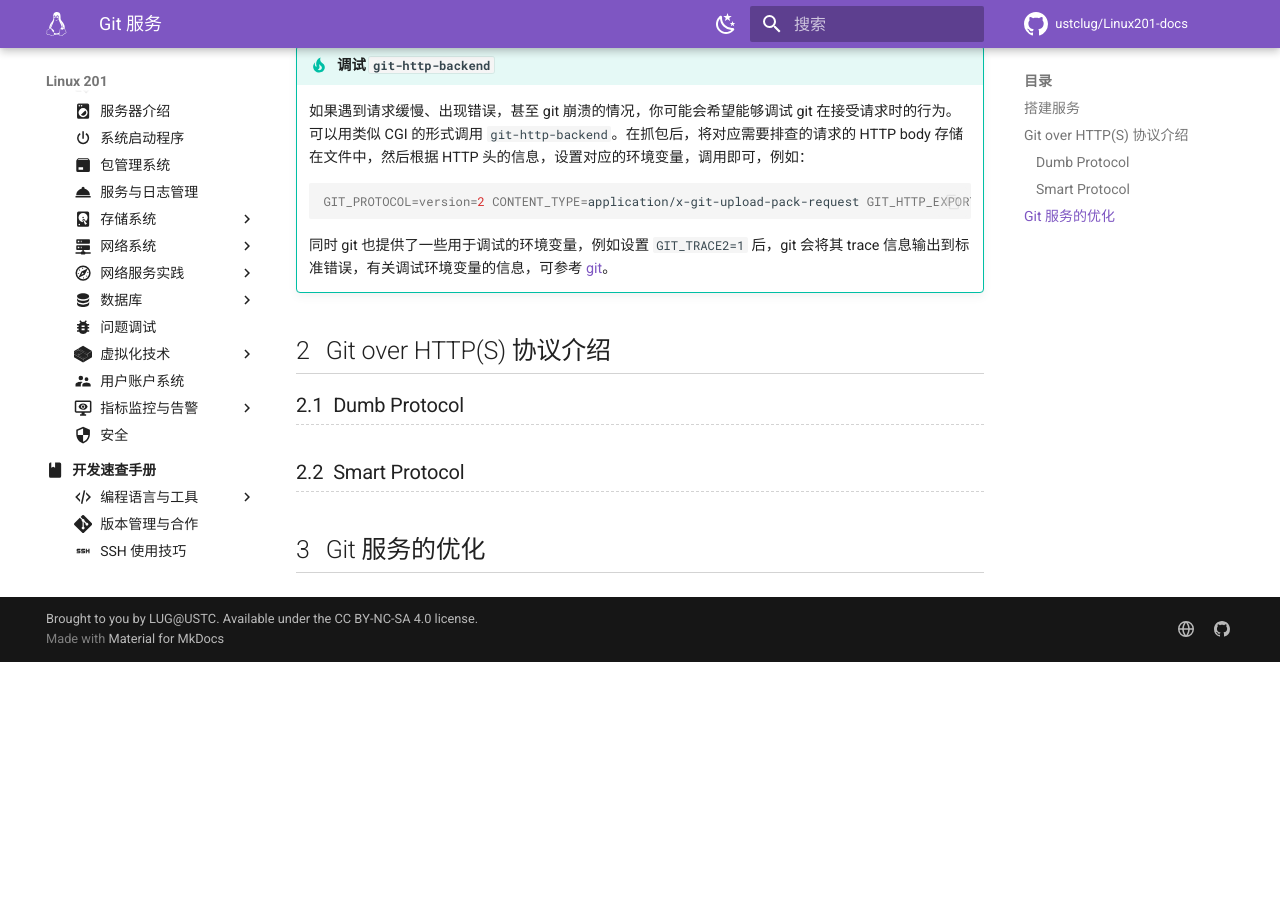
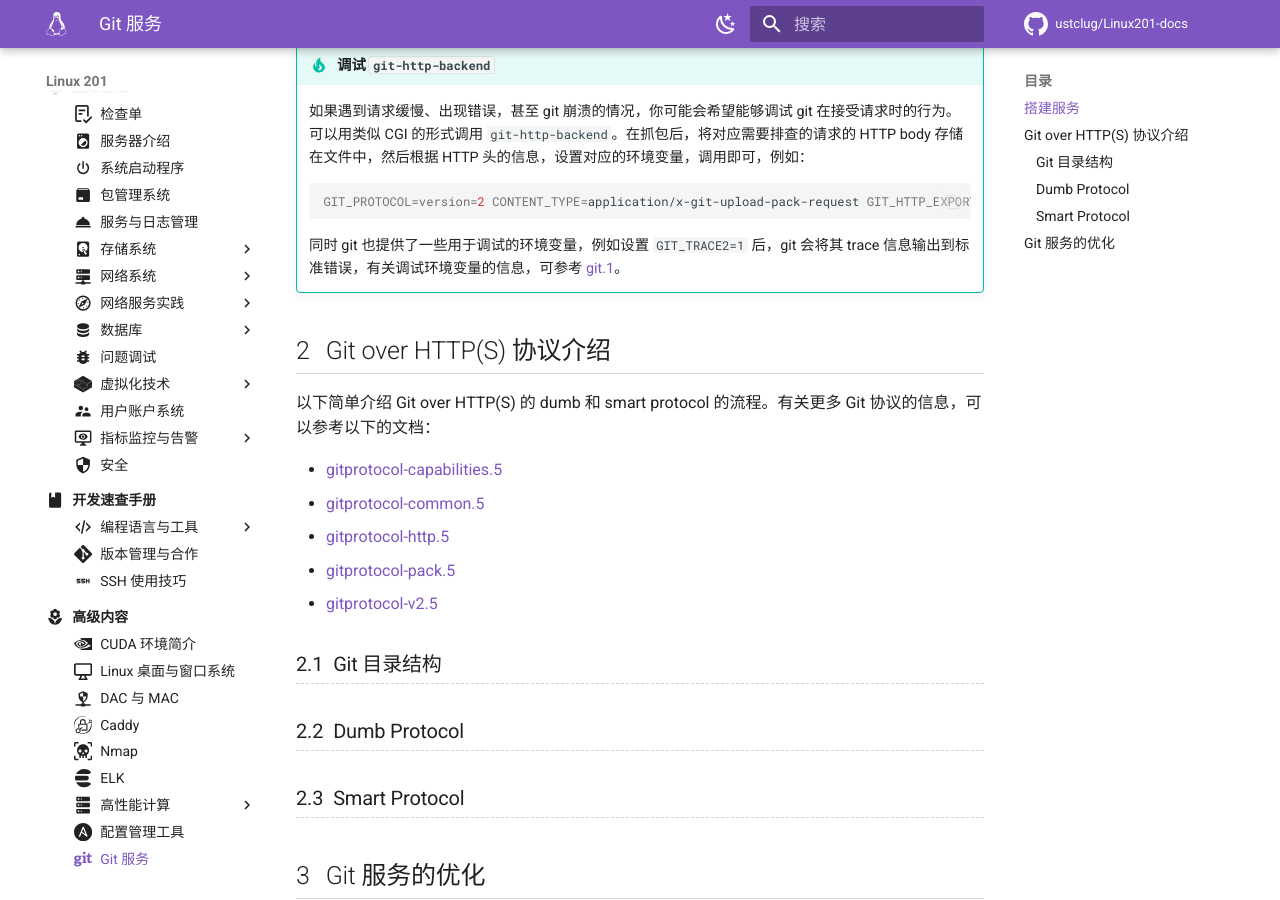
Before and after one commit to ustclug/Linux201-docs, an MkDocs documentation site: the page built from docs/advanced/git-server.md, in a window 1280 px wide and 900 px high, scrolled down 2573 px. Built offline with MkDocs 1.6.1 and Material for MkDocs 9.7.7, drawn with Linux system fonts in a browser that asks for light colours; comment, search, counter and statistics services are not loaded; before the commit the page ends 3235 px from its top, so only the background shows below that.

Commit message:
advanced/git-server: stub

````diff
--- a/docs/advanced/git-server.md
+++ b/docs/advanced/git-server.md
@@ -95,9 +95,19 @@
     GIT_PROTOCOL=version=2 CONTENT_TYPE=application/x-git-upload-pack-request GIT_HTTP_EXPORT_ALL="" GIT_PROJECT_ROOT=/srv/git/ PATH_INFO=/crates.io-index/git-upload-pack REQUEST_METHOD=POST git http-backend < input.txt > output.txt
     ```
 
-    同时 git 也提供了一些用于调试的环境变量，例如设置 `GIT_TRACE2=1` 后，git 会将其 trace 信息输出到标准错误，有关调试环境变量的信息，可参考 [git][git.1]。
+    同时 git 也提供了一些用于调试的环境变量，例如设置 `GIT_TRACE2=1` 后，git 会将其 trace 信息输出到标准错误，有关调试环境变量的信息，可参考 [git.1][git.1]。
 
 ## Git over HTTP(S) 协议介绍 {#git-over-http-intro}
+
+以下简单介绍 Git over HTTP(S) 的 dumb 和 smart protocol 的流程。有关更多 Git 协议的信息，可以参考以下的文档：
+
+- [gitprotocol-capabilities.5][gitprotocol-capabilities.5]
+- [gitprotocol-common.5][gitprotocol-common.5]
+- [gitprotocol-http.5][gitprotocol-http.5]
+- [gitprotocol-pack.5][gitprotocol-pack.5]
+- [gitprotocol-v2.5][gitprotocol-v2.5]
+
+### Git 目录结构 {#git-dir}
 
 ### Dumb Protocol
 
````
Also changed, not shown: includes/man.md (+5 -0 lines).
